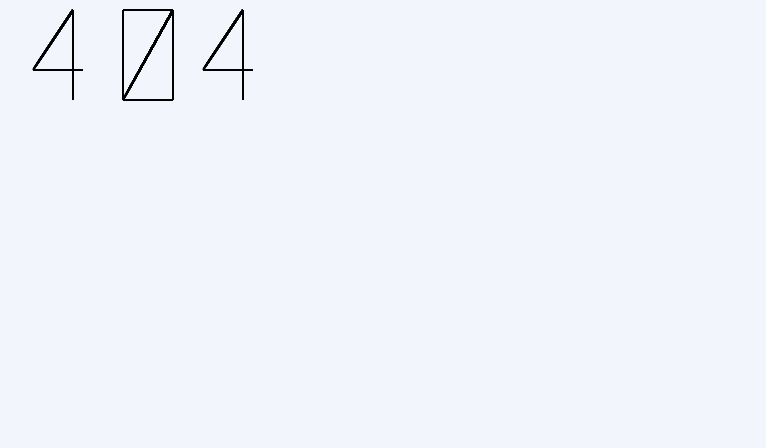
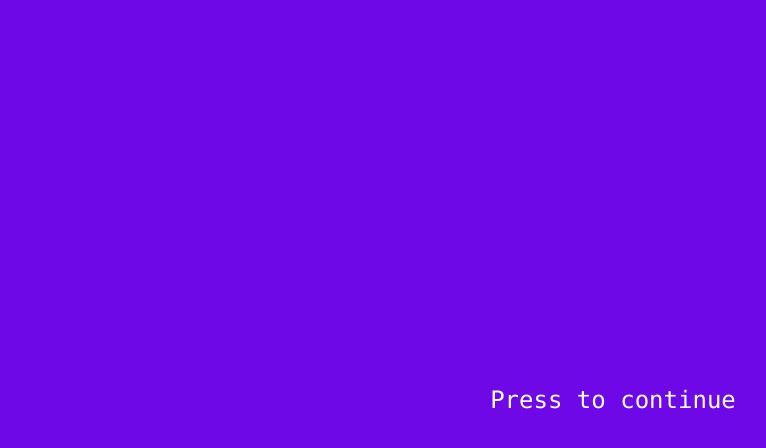
Before and after one commit to 0xe0b69e/psi-proj-2, a Next.js app: page /credits in a window 1280 px wide. Before the commit this address had no page. Shown: the top 448 px of the page, without its empty margins (27-793 px from the left). Built offline with nearby package versions, Linux system fonts and the light colour scheme.

Commit message:
Progress :D

```diff
--- /dev/null
+++ b/app/credits/page.js
@@ -0,0 +1,90 @@
+"use client";
+
+import { useEffect, useMemo, useState } from "react";
+import { cn } from "@/lib/utils";
+
+export default function Page ()
+{
+  const timeouts = useMemo( () => [ 2000, 2000, 1100, 1100, 2200, 2000, 2000, 1100, 1100, 2000 ], [] );
+
+  const [ interacted, setInteracted ] = useState( false );
+  const [ audio, setAudio ] = useState( null );
+  const [ introScaling, setIntroScaling ] = useState( 1 );
+  const [ isReady, setReady ] = useState( false );
+
+  useEffect( () =>
+  {
+    const audio = new Audio( "https://j3rzy.dev/files/AGST%20%20-%20Fights.mp3" );
+    audio.loop = true;
+    audio.volume = 1;
+    setAudio( audio );
+  }, [] );
+
+  useEffect( () =>
+  {
+    let intervalId;
+
+    if ( interacted && audio )
+    {
+      audio.play();
+      if ( introScaling > 0 ) intervalId = setInterval( () =>
+      {
+        setIntroScaling( prevScale => prevScale > 0 ?
+          Number( ( prevScale - ( 1 / timeouts.length ) ).toFixed( 1 ) ) :
+          0
+        );
+      }, timeouts[ Math.min( Math.round( ( 1 - introScaling ) * 10 ), timeouts.length - 1 ) ] );
+      else
+        setReady( true );
+    }
+
+    return () =>
+    {
+      if ( intervalId )
+      {
+        clearInterval( intervalId );
+      }
+    };
+  }, [ interacted, audio, timeouts, introScaling ] );
+
+  return (
+    <main
+      className="min-w-full min-h-full bg-foreground-dark text-primary-lighter p-10 flex items-center justify-center"
+    >
+      {/* To be able to play music and stuff */}
+      <div
+        className={cn(
+          "fixed w-screen h-screen cursor-pointer flex items-center justify-center",
+          "text-white bg-primary-lighter px-4 py-2 shadow-lg",
+          "z-50 duration-75",
+        )}
+        style={{ scale: `${introScaling}` }}
+        onClick={() => setInteracted( true )}
+      >
+        <p className="font-mono text-2xl cursor-pointer">
+          Press to continue
+        </p>
+      </div>
+      {/* Actual content */}
+      <div className={cn(
+        "transition-all duration-1000 ease-in-out",
+        interacted ? "opacity-100" : "opacity-0",
+      )}>
+        <h1
+          className={cn(
+            "text-4xl transition-all duration-1000 ease-in-out",
+            isReady ? "text-white" : "text-primary"
+          )}
+          style={{
+            // translate( Offset X, Offset Y )
+            // Offset X: Right
+            // Offset Y: Down
+            transform: `translate(0, 0)`
+          }}
+        >
+          By <span className="font-mono">0xe0b69e</span>
+        </h1>
+      </div>
+    </main>
+  );
+}
--- a/app/tos/page.js
+++ /dev/null
@@ -1,9 +0,0 @@
-"use client";
-
-export default function Page() {
-  return (
-    <main className="w-screen h-screen">
-
-    </main>
-  )
-}
--- a/tailwind.config.js
+++ b/tailwind.config.js
@@ -86,7 +86,7 @@ module.exports = {
         "accordion-up": {
           from: { height: "var(--radix-accordion-content-height)" },
           to: { height: "0" },
-        },
+        }
       },
       animation: {
         "accordion-down": "accordion-down 0.2s ease-out",
```
